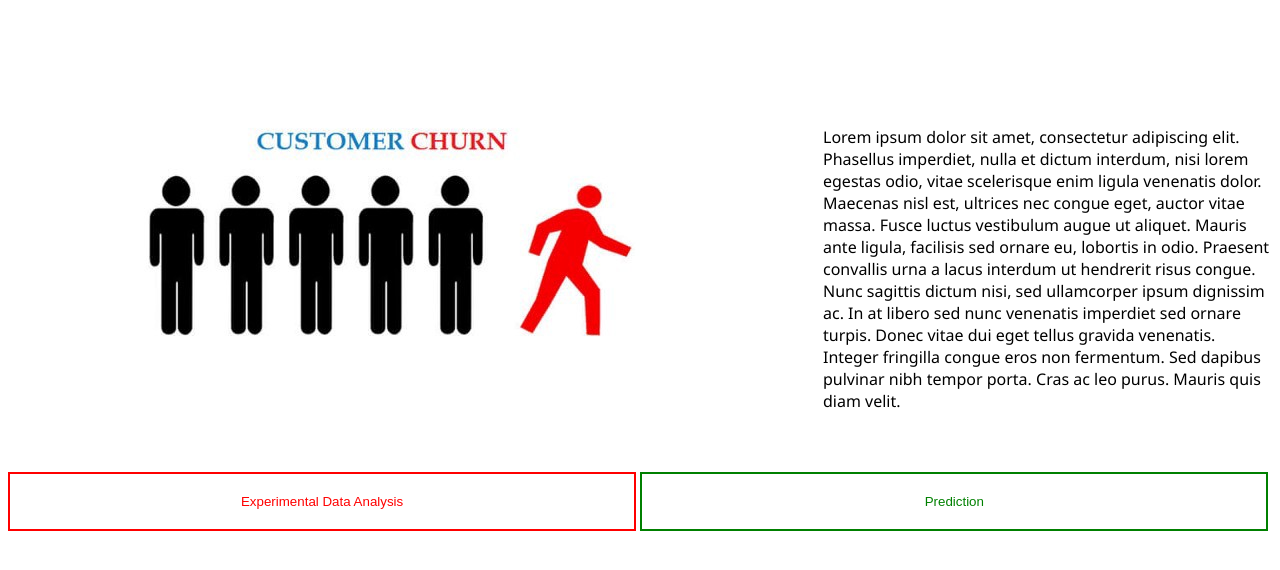
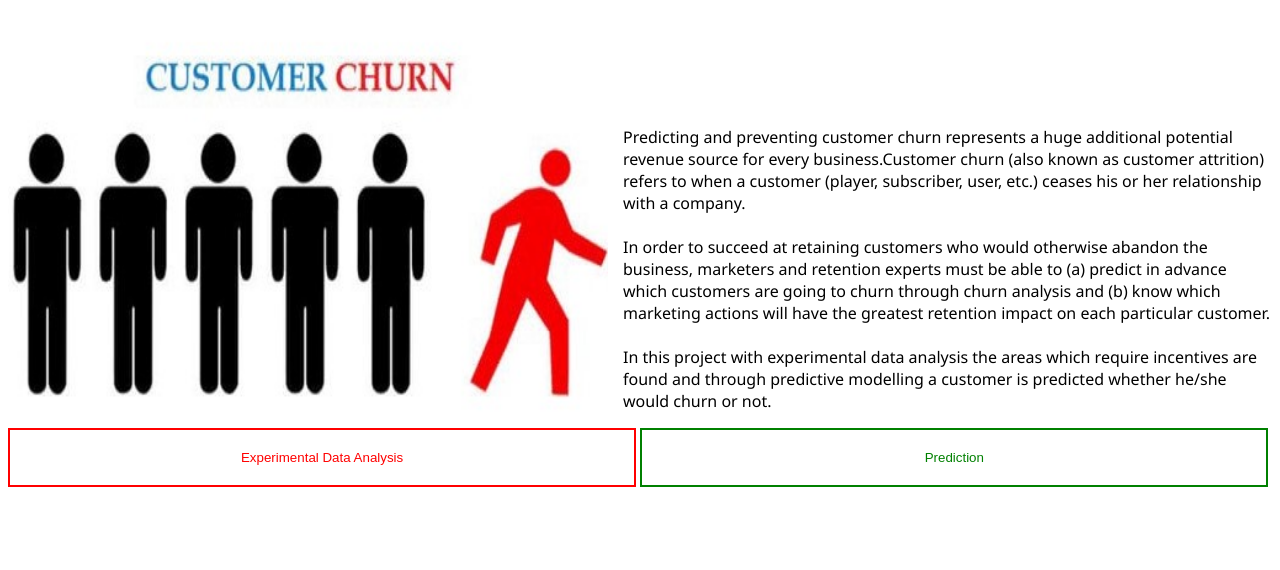
Before and after one commit to Prithivee7/Churn_Prediction_Telecom, a Flask app: page / in a window 1280 px wide. Shown: the top 570 px of the page. Run offline with Flask 2, Linux system fonts and the light colour scheme.

Commit message:
Updated UI

```diff
--- a/templates/churn.html
+++ b/templates/churn.html
@@ -3,6 +3,7 @@
 
 <head>
     <meta name="viewport" content="width=device-width, initial-scale=1">
+    <title>Churn</title>
 </head>
 <style>
     img {
--- a/templates/home_page_fin.html
+++ b/templates/home_page_fin.html
@@ -11,6 +11,7 @@
         window.location.href = '{{ url_for("model")}}';
       }
     </script>
+    <title>Home Page</title>
 </head>
 <style>
 img {
@@ -62,9 +63,14 @@ p{
 <!-- </head> -->
 <body>
 
-<p><img src="../static/customer_churn.jpg" alt="Pineapple" style="width:800px;height:428px;margin-right:15px;"><br><br><br><br><br>
-Lorem ipsum dolor sit amet, consectetur adipiscing elit. Phasellus imperdiet, nulla et dictum interdum, nisi lorem egestas odio, vitae scelerisque enim ligula venenatis dolor. Maecenas nisl est, ultrices nec congue eget, auctor vitae massa. Fusce luctus vestibulum augue ut aliquet. Mauris ante ligula, facilisis sed ornare eu, lobortis in odio. Praesent convallis urna a lacus interdum ut hendrerit risus congue. Nunc sagittis dictum nisi, sed ullamcorper ipsum dignissim ac. In at libero sed nunc venenatis imperdiet sed ornare turpis. Donec vitae dui eget tellus gravida venenatis.
-Integer fringilla congue eros non fermentum. Sed dapibus pulvinar nibh tempor porta. Cras ac leo purus. Mauris quis diam velit.<br><br><br>
+<p><img src="../static/customer_churn.jpg" alt="Pineapple" style="width:600px;height:400px;margin-right:15px;"><br><br><br><br><br>
+Predicting and preventing customer churn represents a huge additional potential revenue source for every business.Customer churn (also known as customer attrition) refers to when a customer (player, subscriber, user, etc.) ceases his
+or her relationship with a company.<br><br>
+      In order to succeed at retaining customers who would otherwise abandon the business, marketers and retention experts
+must be able to (a) predict in advance which customers are going to churn through churn analysis and (b) know which
+marketing actions will have the greatest retention impact on each particular customer.<br><br>
+In this project with experimental data analysis the areas which require incentives are found and
+through predictive modelling a customer is predicted whether he/she would churn or not.
 <div class="w3-show-inline-block"></div></p>
   <div class="w3-bar">
     <button class="button1" onclick="eda_func()">Experimental Data Analysis</button>
--- a/templates/non_churn.html
+++ b/templates/non_churn.html
@@ -3,6 +3,7 @@
 
 <head>
     <meta name="viewport" content="width=device-width, initial-scale=1">
+    <title>Non churn</title>
 </head>
 <style>
     img {
```
Also changed, not shown: templates/model_page_fin.html (+4 -3 lines), static/customer_churn.jpg, static/green_tick.jpg (deleted), static/input_page_image.jpg (deleted), static/sad_baby.jpg (deleted), static/telcom_image.jpg (deleted).
